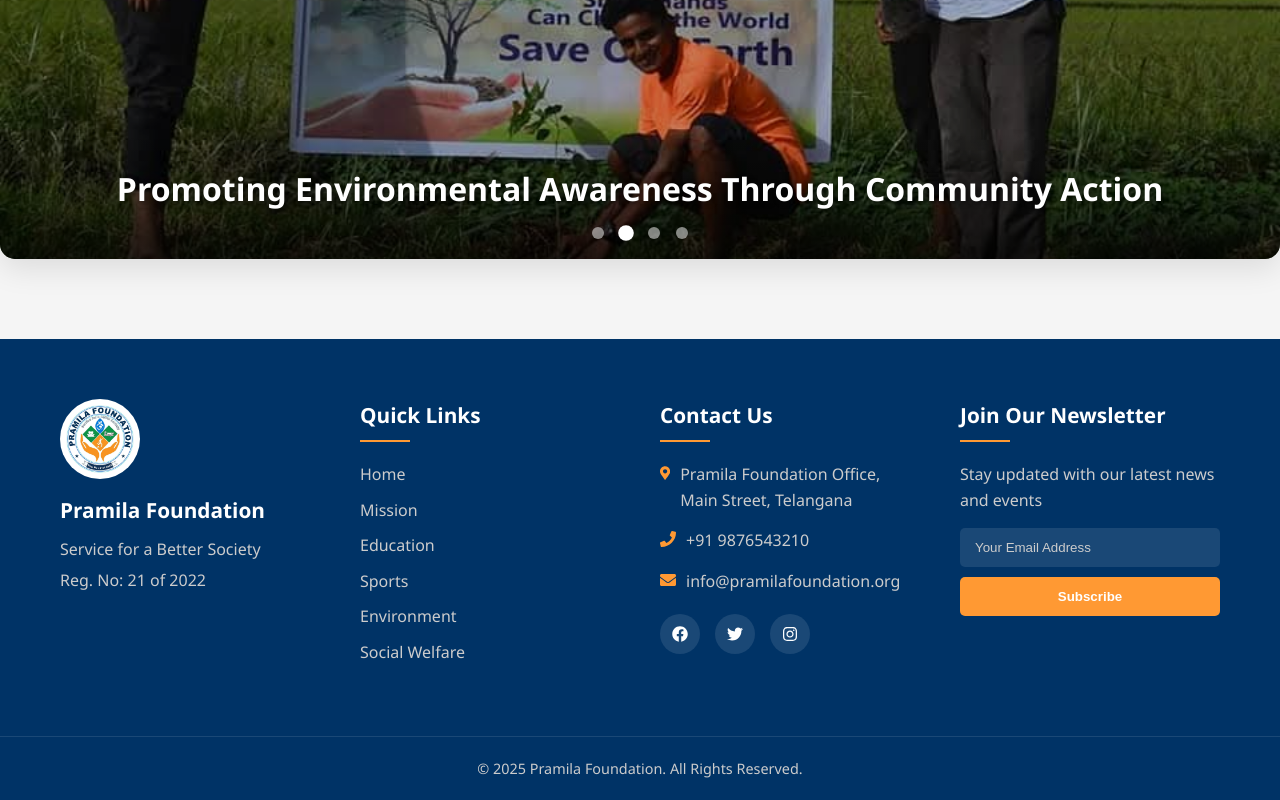
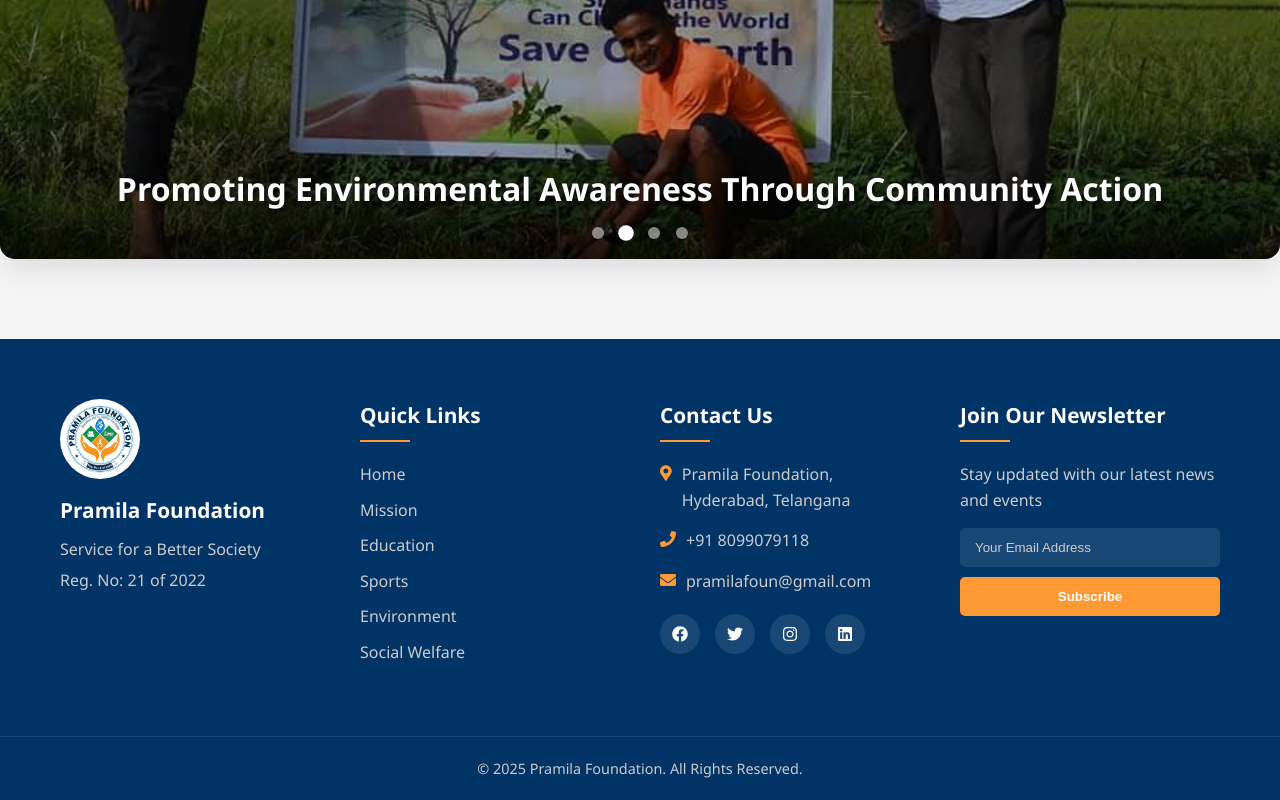
Before and after one commit to PranayTadakamalla/pramila-foundation, a React (Create React App) app: page / in a window 1280 px wide. Shown: the part 4693-5493 px from the top of the page. Built offline with nearby package versions, Linux system fonts and the light colour scheme.

Commit message:
Restoring original clean code before colleague changes

```diff
--- a/src/components/Footer.js
+++ b/src/components/Footer.js
@@ -1,7 +1,7 @@
 import React from 'react';
 import './Footer.css';
 import Logo from '../assets/Logo.jpg';
-import { FaFacebook, FaTwitter, FaInstagram, FaEnvelope, FaPhone, FaMapMarkerAlt } from 'react-icons/fa';
+import { FaFacebook, FaTwitter, FaInstagram, FaEnvelope, FaPhone, FaMapMarkerAlt, FaLinkedin} from 'react-icons/fa';
 
 function Footer() {
   return (
@@ -29,15 +29,16 @@
         <div className="footer-contact">
           <h3>Contact Us</h3>
           <ul>
-            <li><FaMapMarkerAlt /> <span>Pramila Foundation Office, Main Street, Telangana</span></li>
-            <li><FaPhone /> <span>+91 9876543210</span></li>
-            <li><FaEnvelope /> <span>info@pramilafoundation.org</span></li>
+            <li><FaMapMarkerAlt /> <span>Pramila Foundation, Hyderabad, Telangana</span></li>
+            <li><FaPhone /> <span>+91 8099079118</span></li>
+            <li><FaEnvelope /> <span>pramilafoun@gmail.com</span></li>
           </ul>
 
           <div className="social-icons">
-            <a href="https://facebook.com" target="_blank" rel="noopener noreferrer"><FaFacebook /></a>
-            <a href="https://twitter.com" target="_blank" rel="noopener noreferrer"><FaTwitter /></a>
-            <a href="https://instagram.com" target="_blank" rel="noopener noreferrer"><FaInstagram /></a>
+            <a href="https://www.facebook.com/share/1Go3N4X2MV/" target="_blank" rel="noopener noreferrer"><FaFacebook /></a>
+            <a href="https://x.com/pramilafoun?t=rELb4h2tsAo3wh1KlpBhNw&s=09" target="_blank" rel="noopener noreferrer"><FaTwitter /></a>
+            <a href="https://www.instagram.com/pramilafoundtaion/#" target="_blank" rel="noopener noreferrer"><FaInstagram /></a>
+            <a href="https://www.linkedin.com/in/pramila-foundation-a7000a231/" target="_blank" rel="noopener noreferrer"><FaLinkedin /></a>
           </div>
         </div>
 
```
Also changed, not shown: src/logo.svg (deleted).
